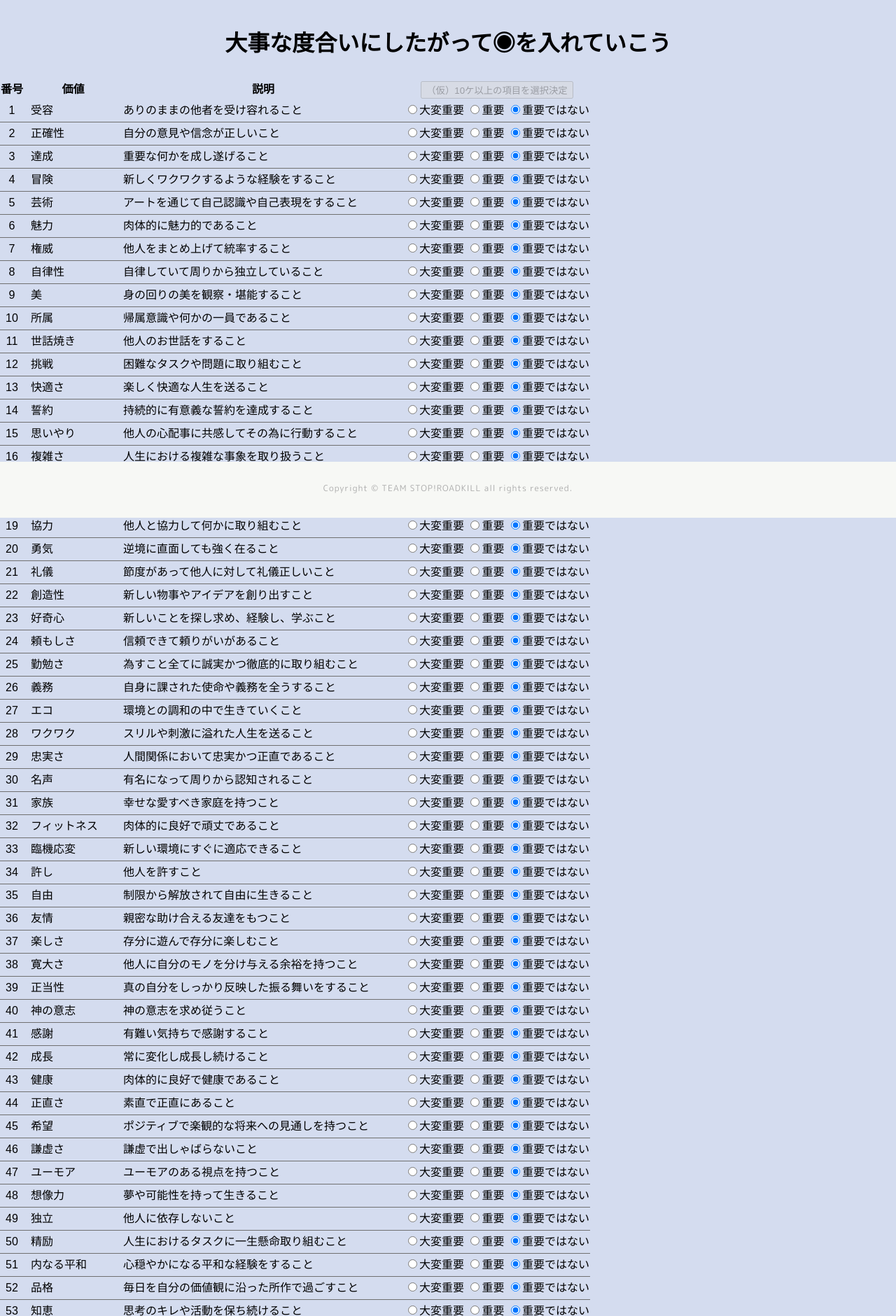
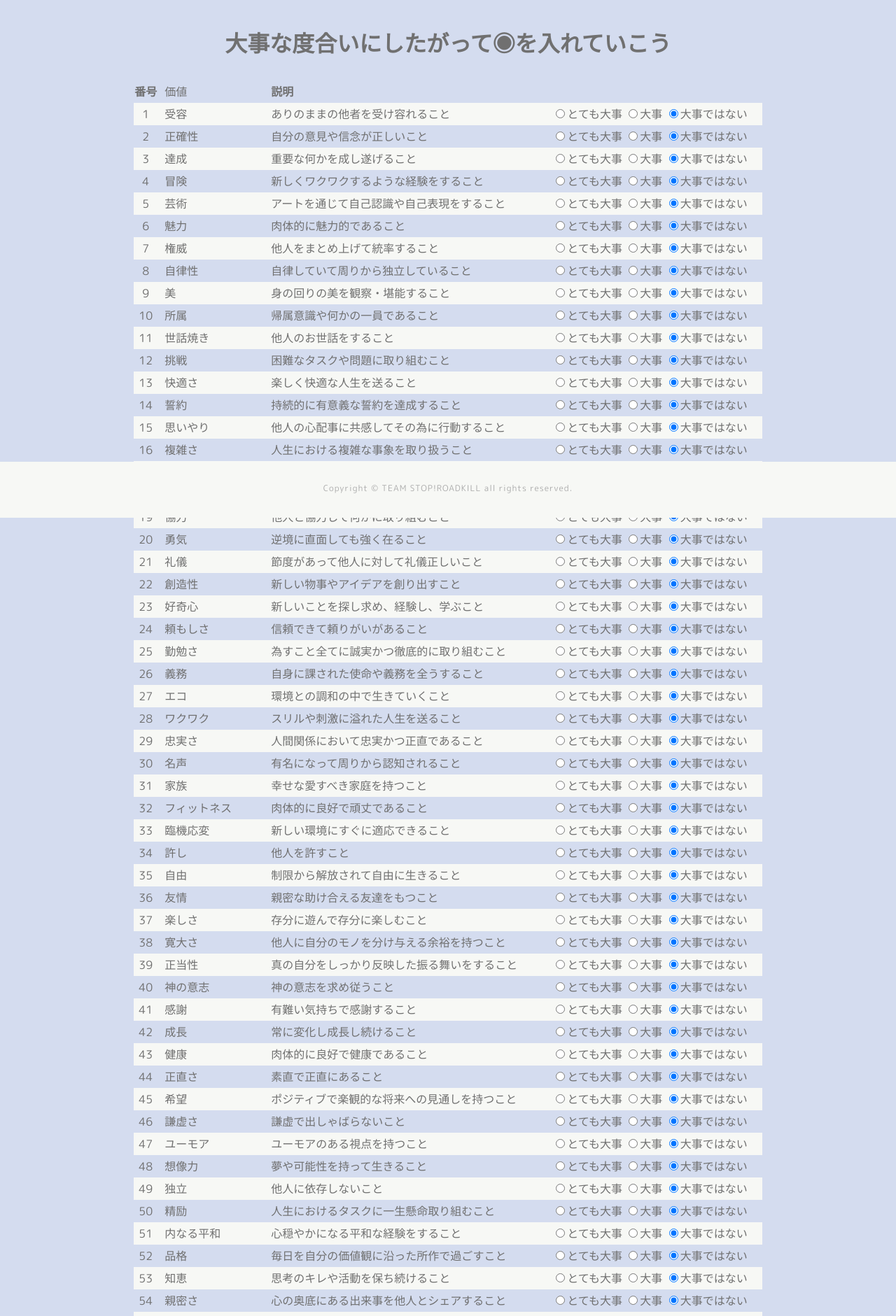
Before and after one commit to t-mitomi/myvalues, a Flask app: page /page2 in a window 1280 px wide; the page is wider, and only the part inside the window is pictured. Shown: the part 60-1941 px from the top of that part at 70% size. Run offline with Flask 2, Linux system fonts and the light colour scheme; data comes from the database, SQL or seed files in the repository; both versions use the stored data as it was after the commit; some libraries are stand-ins or nearby versions.

Commit message:
CSS修正,キャッチコピー追加

```diff
--- a/static/css/style.css
+++ b/static/css/style.css
@@ -143,14 +143,46 @@ li{
 
 .box-list{
     padding-top: 100px;
+    margin: 0 auto;
+    margin-bottom:30px;
 }
+
+.box-list h2{
+    margin-top: 20px;
+}
+
+/* index.htmlのCSS */
+.description{
+    margin-top: 20px;
+}
+
+
+
+.list h2 {
+    margin-top: 20px;
+
+}
+
+
+
+/* 表のCSS */
 
 .first-list table{
     border-collapse: collapse;
     margin-top: 30px;
-    /* margin-left: auto;
-    margin-right: auto; */
+    margin-left: auto;
+    margin-right: auto;
 }
+
+.first-list table td{
+    background: #F7F8F5;
+
+}
+
+.first-list table tr:nth-child(odd) td {
+	background: #D4DCEF;
+}
+
 
 .precious {
     font-size: x-small;
@@ -158,18 +190,19 @@ li{
 }
 
 
-
-
 .first-list table td {
-border-width: 0px 0px 1px 0px; /* 上下だけ引く */
+    /*
+border-width: 0px 0px 1px 0px; 上下だけ引く
 border-color:#707070;
 border-style: solid;   /* 線種：実線 */
+margin-right: 10px;
+
 }
 
 .titles{
     font-weight: 500;
     height: 30px;
-    width: 130px;
+    width: 150px;
     text-align: left;
     padding-left: 10px;
 }
@@ -179,8 +212,15 @@ border-style: solid;   /* 線種：実線 */
     width: 400px;
 }
 
+.last{
+    margin-right:20px;
+}
+
 .button-box{ margin-top: 30px;}
 
+.button-box img{
+    align-items: baseline;
+    width:200px            }
 
 /* ボタンの装飾 */
 
@@ -244,6 +284,7 @@ p.p1_description{
 }
 
 h2.p1_list{
+
     color: #050505;
     text-align: center;
 }
--- a/templates/page1.html
+++ b/templates/page1.html
@@ -18,7 +18,7 @@
                             <div class ="button-box">
                                 <input type="submit" value="つくってみる！" class="reset button-shadow">
 
-                                        <img class="p1_logo" src="../static/img/myvalueslogo.png" alt="">
+
 
                 </div>
             </div>
--- a/templates/page2.html
+++ b/templates/page2.html
@@ -1,7 +1,7 @@
 <!-- ファイル個別情報 -->
 {% extends "base.html" %}
 {% block content %}
-<div class="c">
+<div class="container">
     <div class ="box-list">
         <p>
             <h1>大事な度合いにしたがって◉を入れていこう</h1>
@@ -9,8 +9,8 @@
         <div class="first-list">
             <form action="/page2" id="list100form" method="post">
                 <table>
-                <tr>
-                    <th>番号</th><th>価値</th><th>説明</th><th><input type="submit" value="（仮）10ケ以上の項目を選択決定" id="selected" name="selected"></th>
+                    <tr class="value_container">
+                        <th>番号</th><th class="titles">価値</th><th class="need">説明</th><th></th>
                     </tr>
                     {% for item in value_list %}
                     <tr class="value_container">
@@ -18,16 +18,20 @@
                         <td class="titles">{{item['task']}}</td>
                         <td class="need">{{item['explanation']}}</td>
                         <td>
-                        <label><input type="radio" name="r{{item['id']}}" value="2">大変重要</label>
-                        <label><input type="radio" name="r{{item['id']}}" value="1">重要</label>
-                        <label><input type="radio" name="r{{item['id']}}" value="0" checked>重要ではない</label>
+                            <label><input type="radio" name="r{{item['id']}}" value="2">とても大事</label>
+                            <label><input type="radio" name="r{{item['id']}}" value="1">大事</label>
+                            <label class="last"><input type="radio" name="r{{item['id']}}" value="0" checked>大事ではない</label>
                         </td>
                     </tr>
                     {% endfor %}
                 </table>
+                <div class ="button-box">
+                <input type="submit" value="絞り込む" id="selected" name="selected" class="reset button-shadow">
+                </div>
+                <p>"とても大事"の項目は10個以上選んでね！</p>
             </form>
         </div>
-    <img src="../static/img/myvalues_keshi.png" alt="">
+
     </div>
 </div>
 {% endblock %}
--- a/templates/page3.html
+++ b/templates/page3.html
@@ -20,7 +20,7 @@
                         <td>
                             <label><input type="radio" name="r{{item['id']}}" value="2" {% if item['emphasis']==2 %} checked="checked"{% endif %}>大変重要</label>
                             <label><input type="radio" name="r{{item['id']}}" value="1" {% if item['emphasis']==1 %} checked="checked"{% endif %}>重要</label>
-                          <label><input type="radio" name="r{{item['id']}}" value="0" {% if item['emphasis']==0 %} checked="checked"{% endif %}>重要ではない</label>
+                            <label class="last"><input type="radio" name="r{{item['id']}}" value="0" {% if item['emphasis']==0 %} checked="checked"{% endif %}>重要ではない</label>
                         </td>
                     </tr>
                     {% endfor %}
```
Also changed, not shown: templates/index.html (+6 -5 lines), templates/page4.html (+6 -5 lines), myvalues.db. Lines whose indentation alone changed are shown as unchanged.
